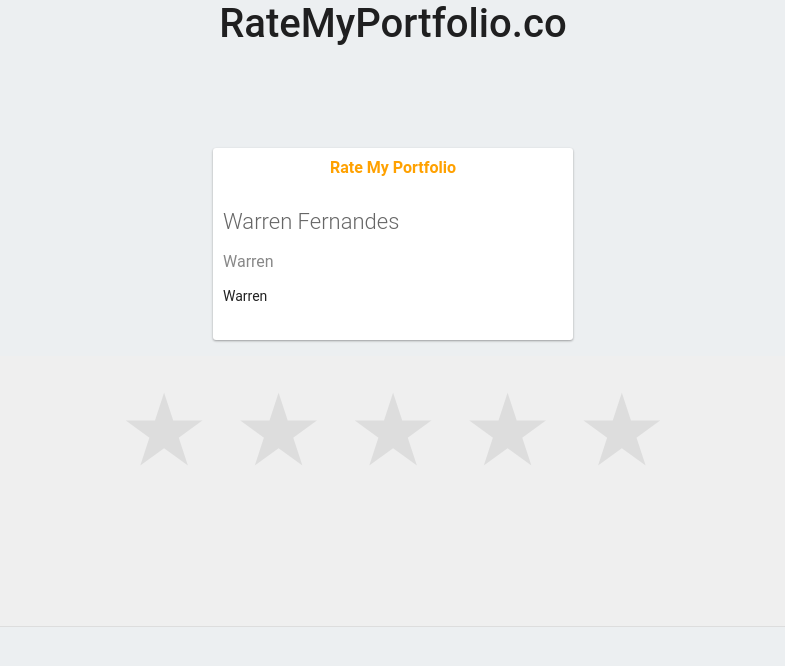
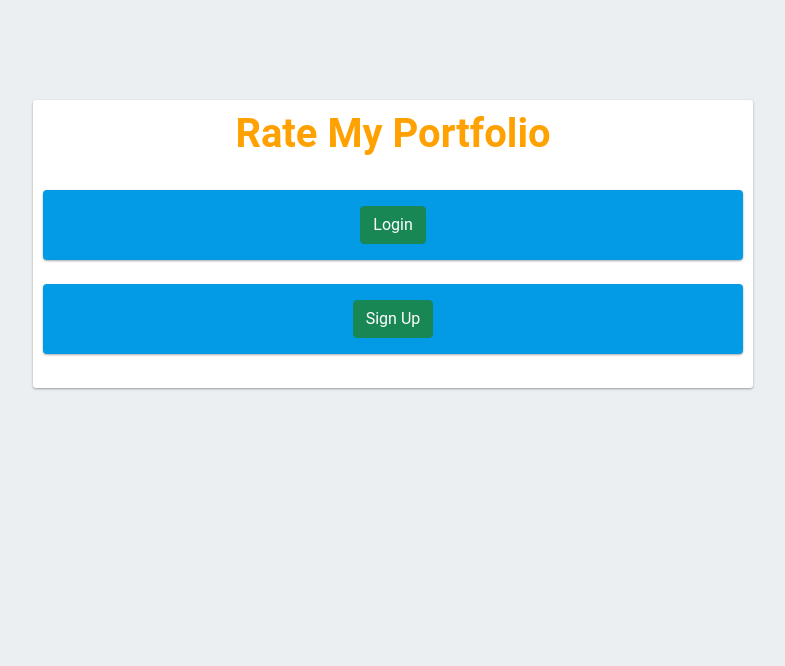
Before and after one commit to iwtga/rate-my-portfolio, a Flask app: page / in a window 1280 px wide. Shown: the top 666 px of the page, without its empty margins (247-1032 px from the left). Run offline with Flask 2, Linux system fonts and the light colour scheme; some libraries are stand-ins or nearby versions.

Commit message:
Add Sigup and login with app.py integration

```diff
--- a/app.py
+++ b/app.py
@@ -3,8 +3,25 @@
 app = Flask(__name__)
 
 @app.route('/')
+@app.route('/index')
 def index():
     return render_template('index.html')
 
+@app.errorhandler(404)
+def not_found(e):
+  return render_template("404.html")
+
+@app.route('/home')
+def home():
+    return render_template('home.html')
+
+@app.route('/login')
+def login():
+    return render_template('login.html')
+
+@app.route('/signup')
+def signup():
+    return render_template('signup.html')
+
 if __name__ == "__main__":
     app.run(debug=True)
--- a/templates/base.html
+++ b/templates/base.html
@@ -10,9 +10,9 @@
         integrity="sha384-giJF6kkoqNQ00vy+HMDP7azOuL0xtbfIcaT9wjKHr8RbDVddVHyTfAAsrekwKmP1" crossorigin="anonymous">
     <style media="screen">
       body { background: #ECEFF1; color: rgba(0,0,0,0.87); font-family: Roboto, Helvetica, Arial, sans-serif; margin: 0; padding: 0; }
-      #message { background: white; max-width: 360px; margin: 100px auto 16px; padding: 10px 10px 10px; border-radius: 3px; }
+      #message { background: white; max-width: 720px; margin: 100px auto 16px; padding: 10px 10px 10px; border-radius: 3px; }
       #message h3 { color: #888; font-weight: normal; font-size: 16px; margin: 16px 0 12px; }
-      #message h2 { color: #ffa100; font-weight: bold; font-size: 16px; margin: 0 0 8px; }
+      #message h2 { color: #ffa100; font-weight: bold; font-size: 40px; margin: 0 0 8px; }
       #message h1 { font-size: 22px; font-weight: 300; color: rgba(0,0,0,0.6); margin: 0 0 16px;}
       #message p { line-height: 140%; margin: 16px 0 24px; font-size: 14px; }
       #message a { display: block; text-align: center; background: #039be5; text-transform: uppercase; text-decoration: none; color: white; padding: 16px; border-radius: 4px; }
@@ -40,47 +40,11 @@
 </head>
 
 <body>
-    {% block body %}
-    {% endblock %}
     <script src="https://cdn.jsdelivr.net/npm/bootstrap@5.0.0-beta1/dist/js/bootstrap.bundle.min.js"
         integrity="sha384-ygbV9kiqUc6oa4msXn9868pTtWMgiQaeYH7/t7LECLbyPA2x65Kgf80OJFdroafW"
         crossorigin="anonymous"></script>
-    <div id="message">
-      <h2 align="center">Rate My Portfolio</h2>
-        <br>
-      <h1>Warren Fernandes</h1>
-      <h3>Warren</h3>
-      <p>Warren</p>
-    </div>
-    <div class="header">
-
-		<!-- RATING SCALE INPUT -->
-		<div class="rating">
-			<span class="rating-star-1">
-				<a href="#rate-1">&#9733;</a>
-				<span class="rating-star-2">
-					<a href="#rate-2">&#9733;</a>
-					<span class="rating-star-3">
-						<a href="#rate-3">&#9733;</a>
-						<span class="rating-star-4">
-							<a href="#rate-4">&#9733;</a>
-							<span class="rating-star-5">
-								<a href="#rate-5">&#9733;</a>
-							</span>
-						</span>
-					</span>
-				</span>
-			</span>
-		</div>
-		<!-- END OF SCALE INPUT -->
-		<br />
-		<br />
-        <br />
-        <br />
-        <br />
-
-
-	</div>
+    {% block body %}
+    {% endblock %}
 </body>
 
 </html>
--- a/templates/index.html
+++ b/templates/index.html
@@ -5,5 +5,12 @@
 {% endblock %}
 
 {% block body %}
-<h1 style="text-align: center;">RateMyPortfolio.co</h1>
+    <div id="message">
+      <h2 align="center">Rate My Portfolio</h2>
+      <br>
+      <a href=login><button type="button" class="btn btn-success">Login</button></a>
+      <br>
+      <a href=signup><button type="button" class="btn btn-success">Sign Up</button></a>
+      <br>
+    </div>
 {% endblock %}
```
Also changed, not shown: templates/home.html (added, +42 -0 lines), templates/login.html (added, +8 -0 lines), templates/signup.html (added, +8 -0 lines).
